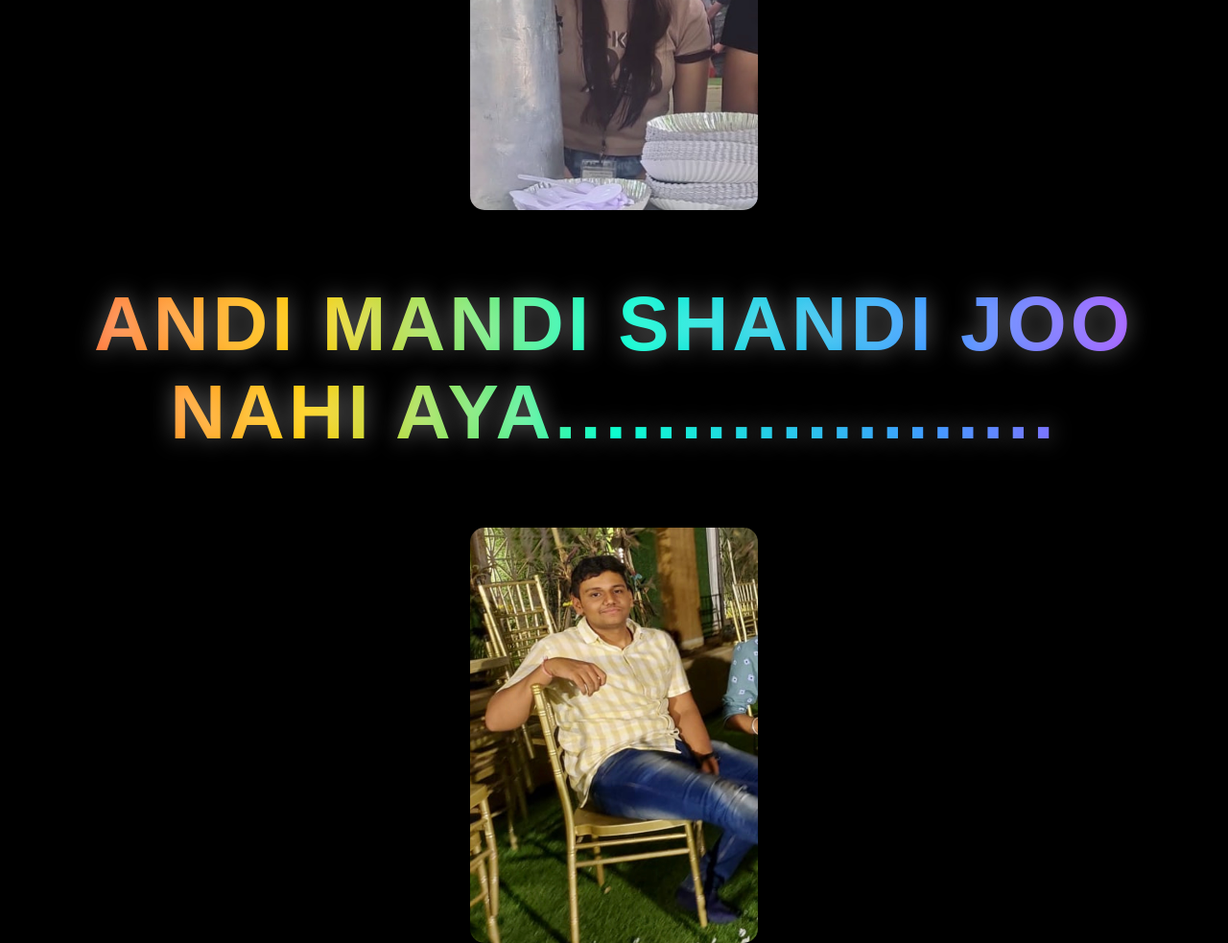
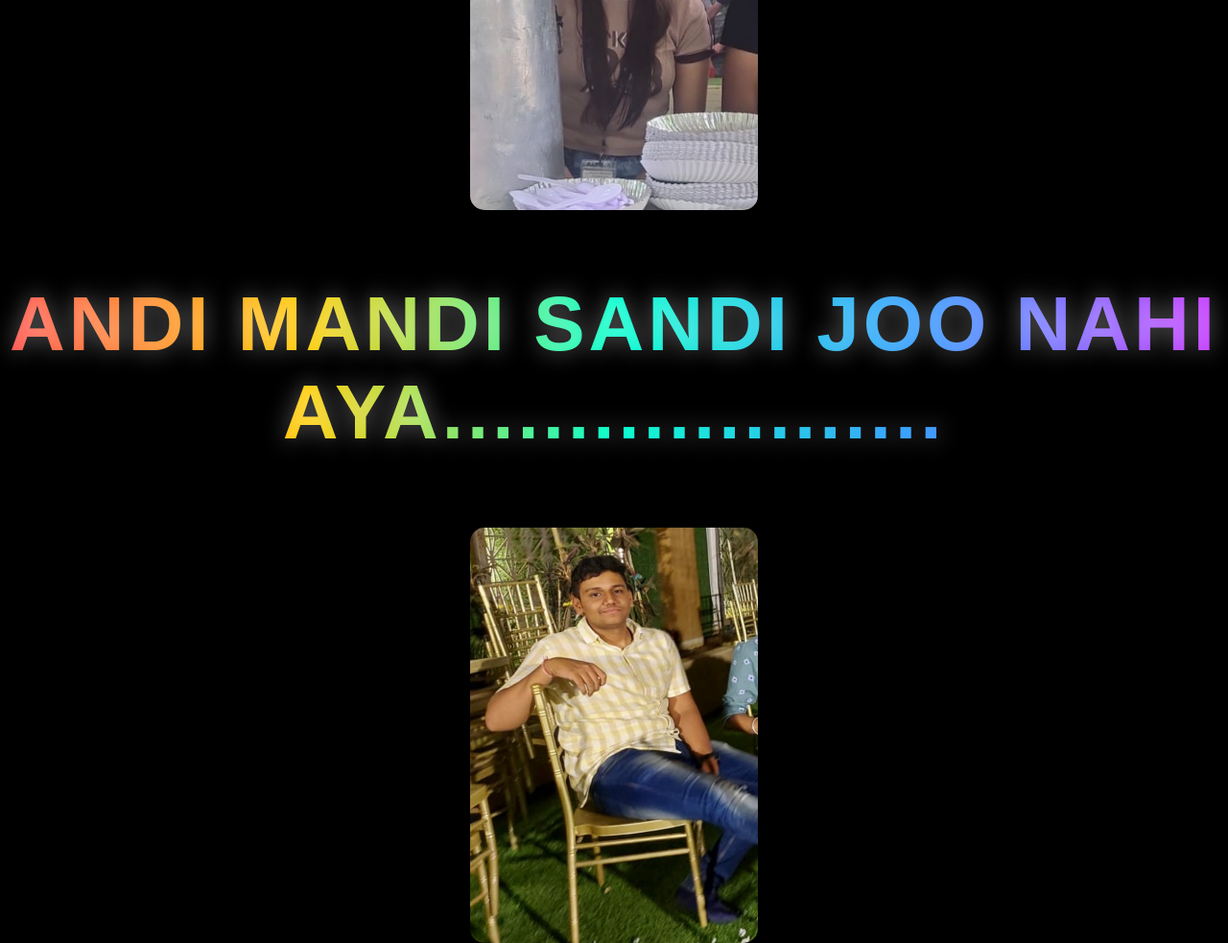
Before and after one commit to SamyakJain1201/qr-text-page, a plain HTML site: page index.html in a window 1280 px wide. Shown: the whole page at 96% size. Drawn offline with Linux system fonts and the light colour scheme.

Commit message:
Update index.html

```diff
--- a/index.html
+++ b/index.html
@@ -30,7 +30,7 @@
     text-shadow: 0 0 25px rgba(255,255,255,0.4);
     letter-spacing: 4px;
   ">
-    ANDI MANDI SHANDI JOO NAHI AYA....................
+    ANDI MANDI SANDI JOO NAHI AYA....................
   </h1>
 
   <img src="IMG_5431.jpg" style="
```
